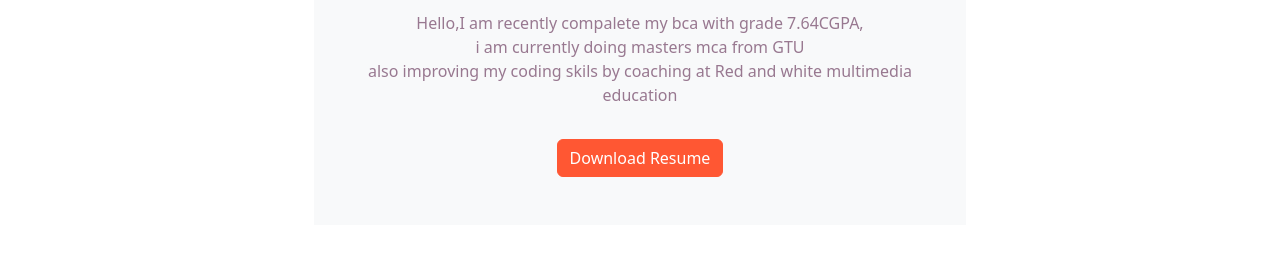
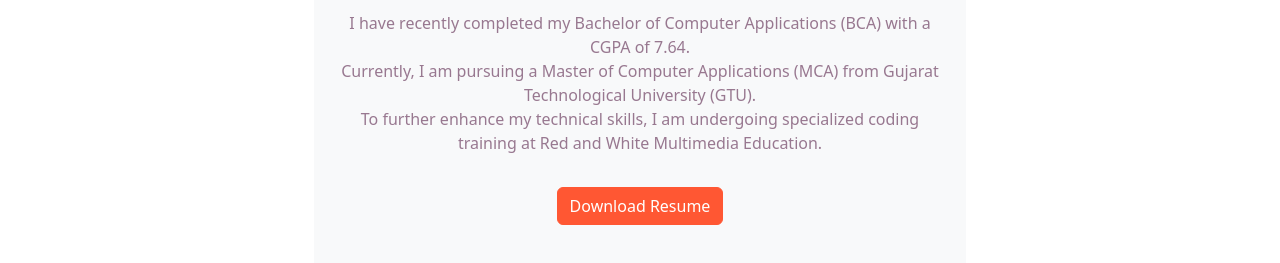
Before and after one commit to Hellyy26/portfolio, a plain HTML site: page index.html in a window 1280 px wide. Shown: the part 603-866 px from the top of the page. Before the commit the page ends 828 px from the top, so only its background shows below. Drawn offline with nearby package versions, Linux system fonts and the light colour scheme.

Commit message:
Updated information

```diff
--- a/index.html
+++ b/index.html
@@ -156,8 +156,9 @@
                 <h1>Welcome to My Portfolio</h1>
                 <img src="./img/8 PP.jpg" class="img-fluid rounded-circle mt-3" alt="Your Picture" width="300">
                 <h3 class="typing-text">i am a <span></span></h3>
-                <p class="mt-3 para"> Hello,I am recently compalete my bca with grade 7.64CGPA,<br> i am currently doing masters
-                    mca  from GTU <br> also improving my coding skils by coaching at Red and white multimedia education
+                <p class="mt-3 para">I have recently completed my Bachelor of Computer Applications (BCA) with a CGPA of 7.64.
+                    <br> Currently, I am pursuing a Master of Computer Applications (MCA) from Gujarat Technological University (GTU).
+                    <br> To further enhance my technical skills, I am undergoing specialized coding training at Red and White Multimedia Education.
                      <br>
                 </p>
                 <a href="https://hellyy26.github.io/resume/" class="btn btn-primary mt-3" download>Download Resume</a>
```
